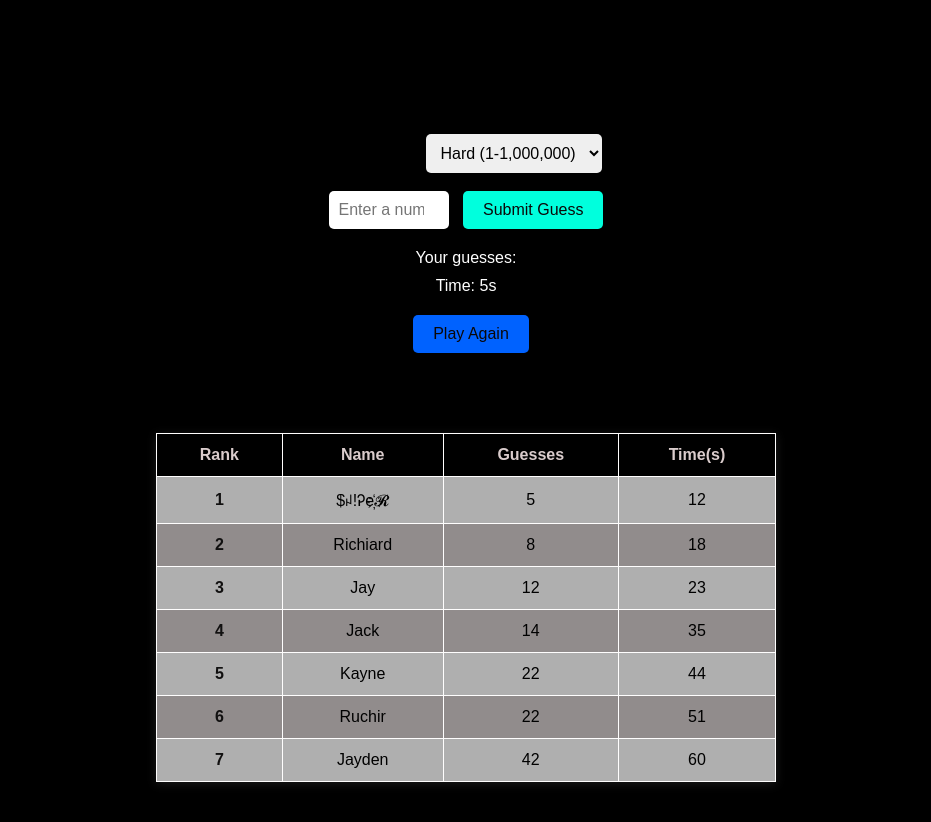
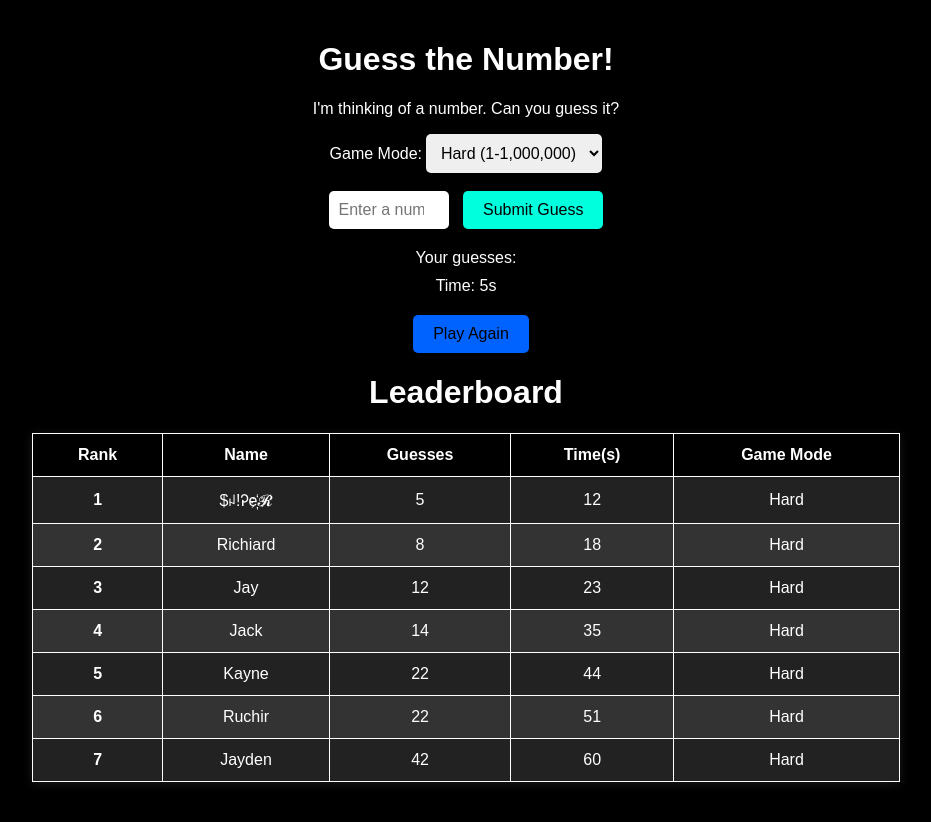
Before and after one commit to shamarlj14/game-portal, a plain HTML site: page index1.html in a window 1280 px wide. Shown: the whole page, without its empty margins (174-1105 px from the left). Drawn offline with Linux system fonts and the light colour scheme.

Commit message:
Update index1.html

```diff
--- a/index1.html
+++ b/index1.html
@@ -12,18 +12,14 @@ body {
     background-color: black;
     margin: 0;
     padding: 20px;
+    color: white; /* 🔥 All text is white */
 }
 
-h1 {
-    text-align: center;
-    color: black;
+h1, p, label, td, th, div {
+    color: white; /* Explicitly ensure all headings, text, labels, table text are white */
 }
 
-p {
-    color: black;
-}
-
-input {
+input, select {
     padding: 10px;
     font-size: 16px;
     width: 100px;
@@ -33,10 +29,7 @@ input {
 }
 
 select {
-    padding: 10px;
-    font-size: 16px;
-    border-radius: 5px;
-    border: none;
+    width: auto;
 }
 
 button {
@@ -44,7 +37,7 @@ button {
     font-size: 16px;
     cursor: pointer;
     background-color: #00ffdd;
-    color: rgb(11, 8, 8);
+    color: black;
     border: none;
     border-radius: 5px;
     margin-left: 10px;
@@ -52,7 +45,7 @@ button {
 
 button:hover {
     background-color: #0091ff;
-    color: #fff;
+    color: white;
 }
 
 .reset-btn {
@@ -69,14 +62,13 @@ button:hover {
 #history, #timer {
     margin-top: 10px;
     font-size: 16px;
-    color: white;
 }
 
 .leaderboard-table {
-    width: 50%;
+    width: 70%;
     margin: 20px auto;
     border-collapse: collapse;
-    background-color: #afafaf;
+    background-color: #222; /* Dark background */
     box-shadow: 0 2px 10px rgba(255, 255, 255, 0.1);
 }
 
@@ -84,16 +76,15 @@ button:hover {
 .leaderboard-table td {
     padding: 12px 15px;
     text-align: center;
-    border: 1px solid #fffefe;
+    border: 1px solid #fff;
 }
 
 .leaderboard-table th {
-    background-color: #000000;
-    color: #dacccc;
+    background-color: #000;
 }
 
 .leaderboard-table tr:nth-child(even) {
-    background-color: #918c8c;
+    background-color: #333;
 }
 
 .leaderboard-table tr:hover {
@@ -102,7 +93,6 @@ button:hover {
 
 .rank {
     font-weight: bold;
-    color: #111010;
 }
 </style>
 </head>
@@ -136,16 +126,17 @@ button:hover {
             <th>Name</th>
             <th>Guesses</th>
             <th>Time(s)</th>
+            <th>Game Mode</th>
         </tr>
     </thead>
     <tbody id="leaderboard-body">
-        <tr><td class="rank">1</td><td>$ꈤ!Ꭾe҉𝓡</td><td>5</td><td>12</td></tr>
-        <tr><td class="rank">2</td><td>Richiard</td><td>8</td><td>18</td></tr>
-        <tr><td class="rank">3</td><td>Jay</td><td>12</td><td>23</td></tr>
-        <tr><td class="rank">4</td><td>Jack</td><td>14</td><td>35</td></tr>
-        <tr><td class="rank">5</td><td>Kayne</td><td>22</td><td>44</td></tr>
-        <tr><td class="rank">6</td><td>Ruchir</td><td>22</td><td>51</td></tr>
-        <tr><td class="rank">7</td><td>Jayden</td><td>42</td><td>60</td></tr>
+        <tr><td class="rank">1</td><td>$ꈤ!Ꭾe҉𝓡</td><td>5</td><td>12</td><td>Hard</td></tr>
+        <tr><td class="rank">2</td><td>Richiard</td><td>8</td><td>18</td><td>Hard</td></tr>
+        <tr><td class="rank">3</td><td>Jay</td><td>12</td><td>23</td><td>Hard</td></tr>
+        <tr><td class="rank">4</td><td>Jack</td><td>14</td><td>35</td><td>Hard</td></tr>
+        <tr><td class="rank">5</td><td>Kayne</td><td>22</td><td>44</td><td>Hard</td></tr>
+        <tr><td class="rank">6</td><td>Ruchir</td><td>22</td><td>51</td><td>Hard</td></tr>
+        <tr><td class="rank">7</td><td>Jayden</td><td>42</td><td>60</td><td>Hard</td></tr>
     </tbody>
 </table>
 
@@ -155,6 +146,13 @@ let attempts = 0;
 let timer = 0;
 let timerInterval;
 let maxNumber = parseInt(document.getElementById("difficulty").value);
+
+function getModeLabel() {
+    const val = document.getElementById("difficulty").value;
+    if (val == 100) return "Easy";
+    if (val == 10000) return "Medium";
+    return "Hard";
+}
 
 function startTimer() {
     clearInterval(timerInterval);
@@ -201,13 +199,15 @@ function checkGuess() {
 
 function addToLeaderboard() {
     const playerName = prompt("Enter your name:") || "Anonymous";
+    const gameMode = getModeLabel();
     const tbody = document.getElementById("leaderboard-body");
 
     const row = document.createElement("tr");
     row.innerHTML = `<td class="rank">-</td>
                      <td>${playerName}</td>
                      <td>${attempts}</td>
-                     <td>${timer}</td>`;
+                     <td>${timer}</td>
+                     <td>${gameMode}</td>`;
     tbody.appendChild(row);
     updateRanks();
 }
```
